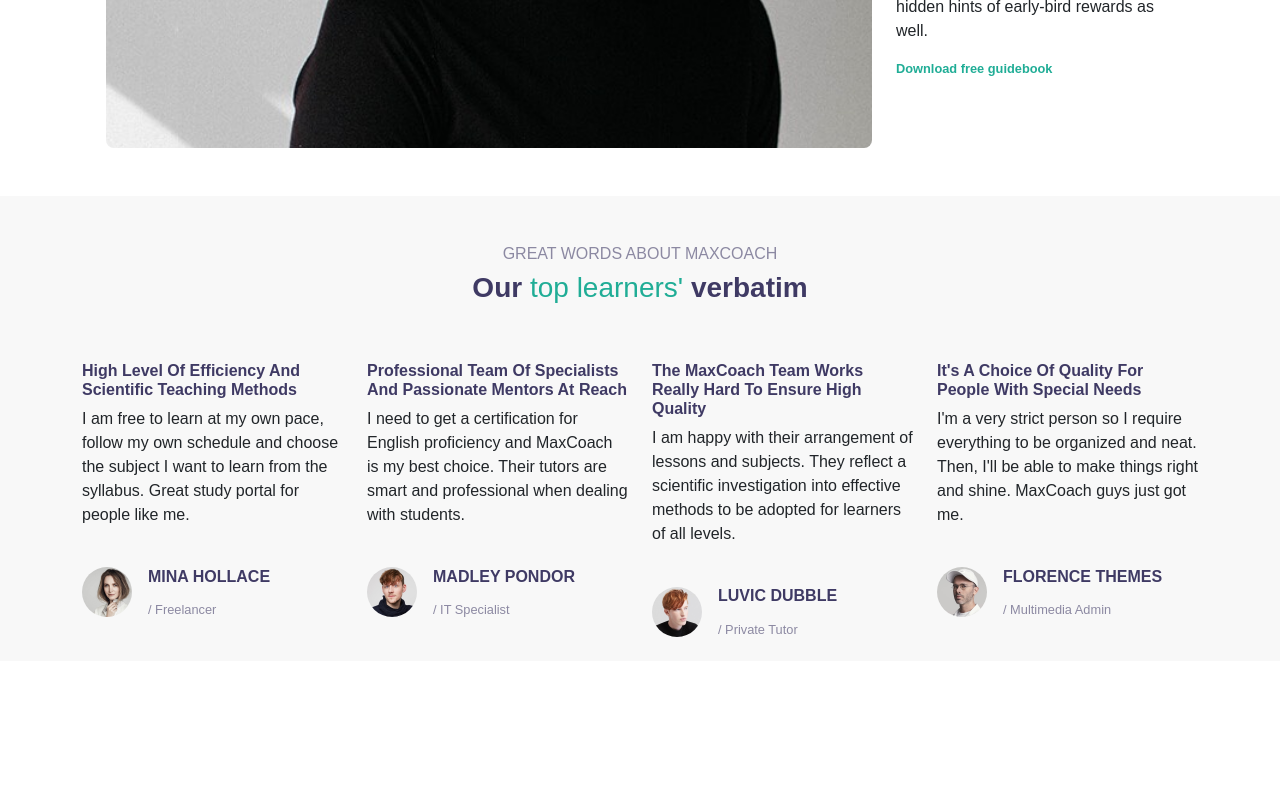
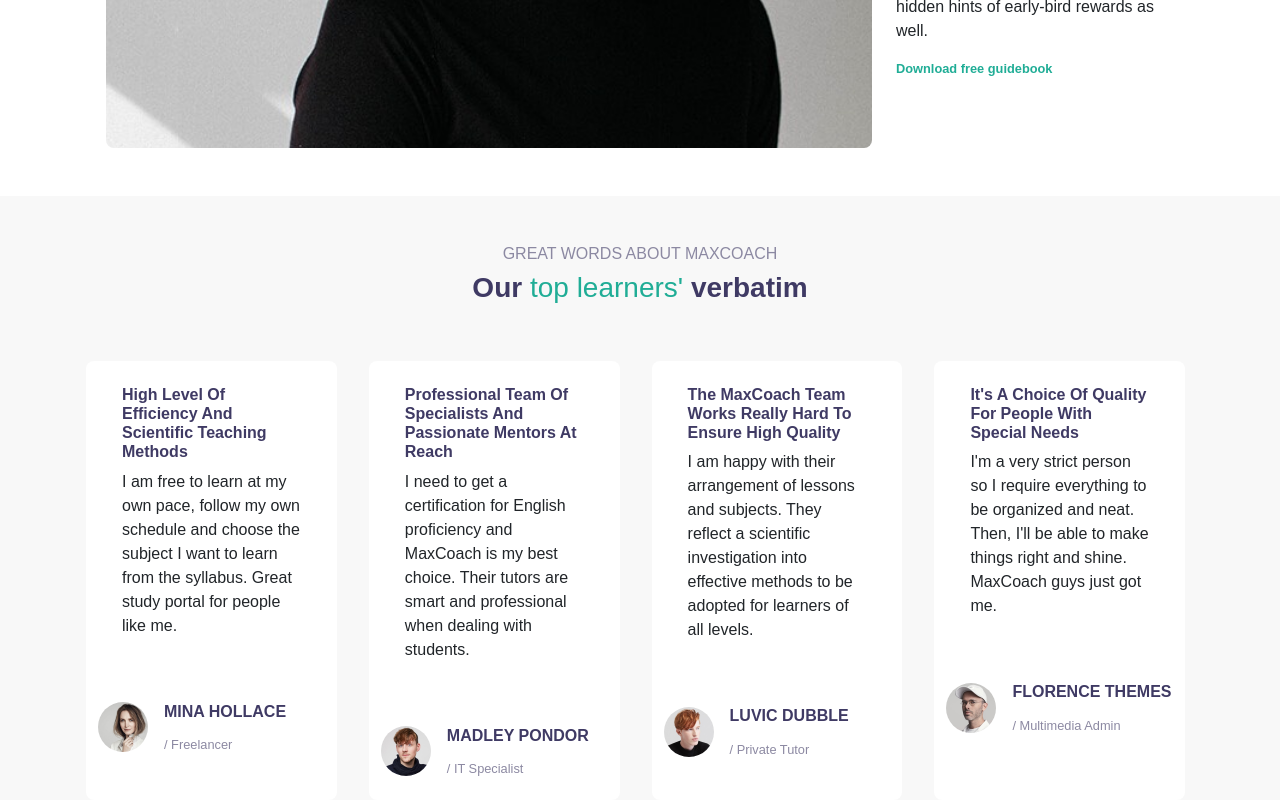
Before and after one commit to marcocareddu/proj-html-vuejs, a Vue app: page / in a window 1280 px wide. Shown: the part 2745-3545 px from the top of the page. Before the commit the page ends 3406 px from the top, so only its background shows below. Built offline with nearby package versions, Linux system fonts and the light colour scheme.

Commit message:
VUE CArouselCard - Temporary styled

```diff
--- a/src/components/carousel/CarouselCard.vue
+++ b/src/components/carousel/CarouselCard.vue
@@ -5,14 +5,14 @@ export default {
 </script>
 
 <template>
-    <div class="col-3">
-        <div class="text">
+    <div class="customCol bg-white mx-3 rounded-3">
+        <div class="text p-4">
             <h4 class="fw-bolder">{{ carouselData.title }}</h4>
             <p> {{ carouselData.text }}</p>
         </div>
         <div class="d-flex py-3 align-items-center justify-content-start">
             <div class="pe-3">
-                <img :src="`./src/assets/img/${carouselData.image}`" alt="">
+                <img :src="`./src/assets/img/${carouselData.image}`" alt="avatar">
             </div>
             <div class="">
                 <h4 class="fw-bolder py-2">{{ carouselData.name.toUpperCase() }}</h4>
@@ -24,6 +24,10 @@ export default {
 
 <style lang="scss" scoped>
 @use '../../assets/scss/partials/_vars.scss' as *;
+
+.customCol {
+    flex-basis: 22%;
+}
 
 h4 {
     font-size: 1rem;
```
